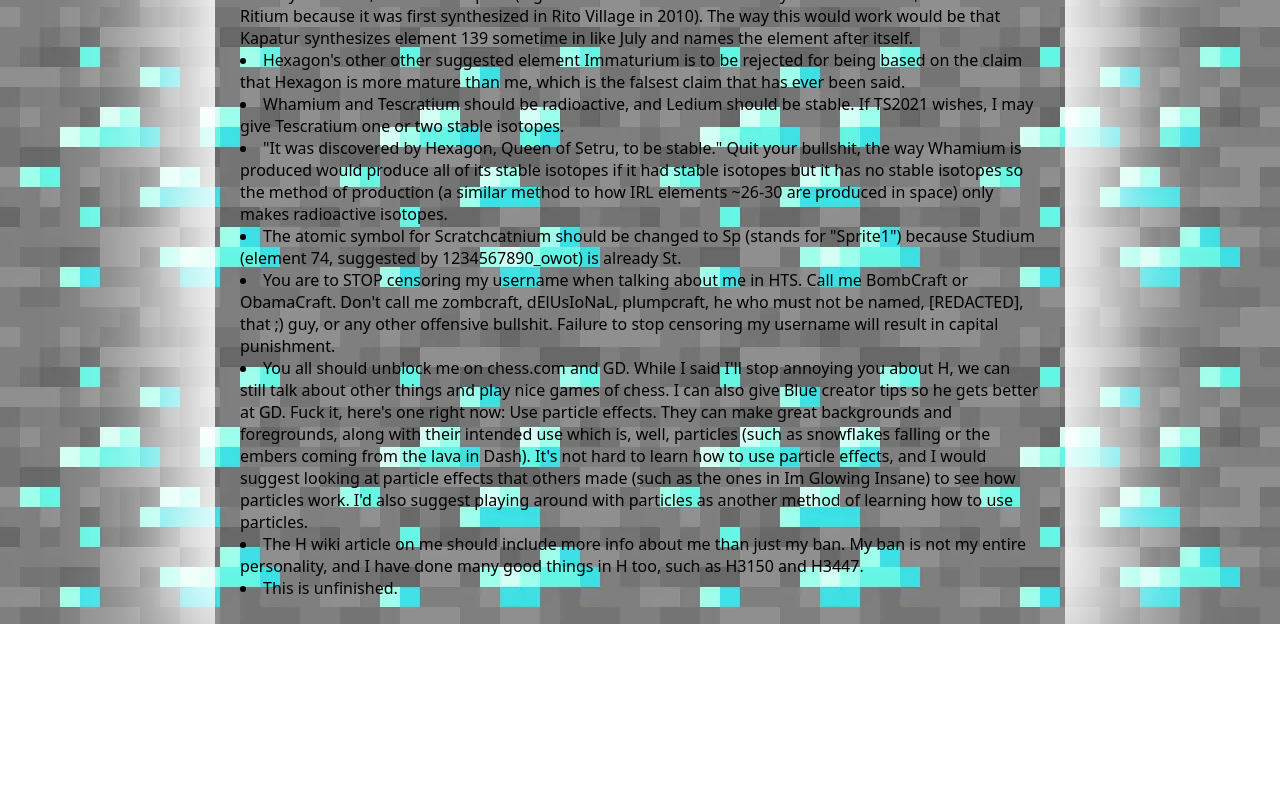
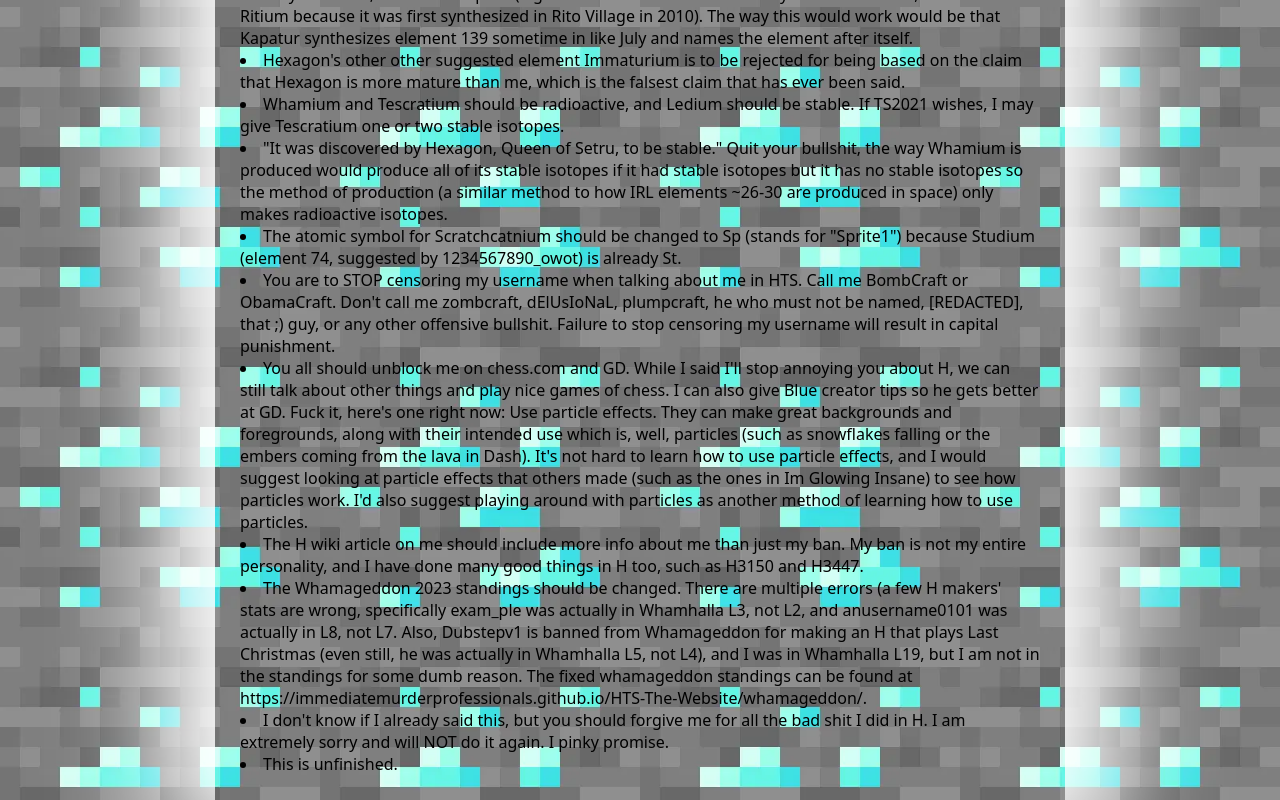
Before and after one commit to ImmediateMurderProfessionals/HTS-apology, a plain HTML site: page index.html in a window 1280 px wide. Shown: the part 2553-3353 px from the top of the page. Before the commit the page ends 3177 px from the top, so only its background shows below. Drawn offline with Linux system fonts and the light colour scheme; a script that the page names is missing.

Commit message:
Update index.html

```diff
--- a/index.html
+++ b/index.html
@@ -102,6 +102,11 @@
     learning how to use particles.</li>
     <li>The H wiki article on me should include more info about me than just my ban. My ban is not my entire personality, and I have done many good things in H too, such as H3150 and
     H3447.</li>
+    <li>The Whamageddon 2023 standings should be changed. There are multiple errors (a few H makers' stats are wrong, specifically exam_ple was actually in Whamhalla L3, not L2, and
+    anusername0101 was actually in L8, not L7. Also, Dubstepv1 is banned from Whamageddon for making an H that plays Last Christmas (even still, he was actually in Whamhalla L5, not
+    L4), and I was in Whamhalla L19, but I am not in the standings for some dumb reason. The fixed whamageddon standings can be found at
+    https://immediatemurderprofessionals.github.io/HTS-The-Website/whamageddon/.</li>
+    <li>I don't know if I already said this, but you should forgive me for all the bad shit I did in H. I am extremely sorry and will NOT do it again. I pinky promise.</li>
     <li>This is unfinished.</li>
   </div>
 </body>
```
